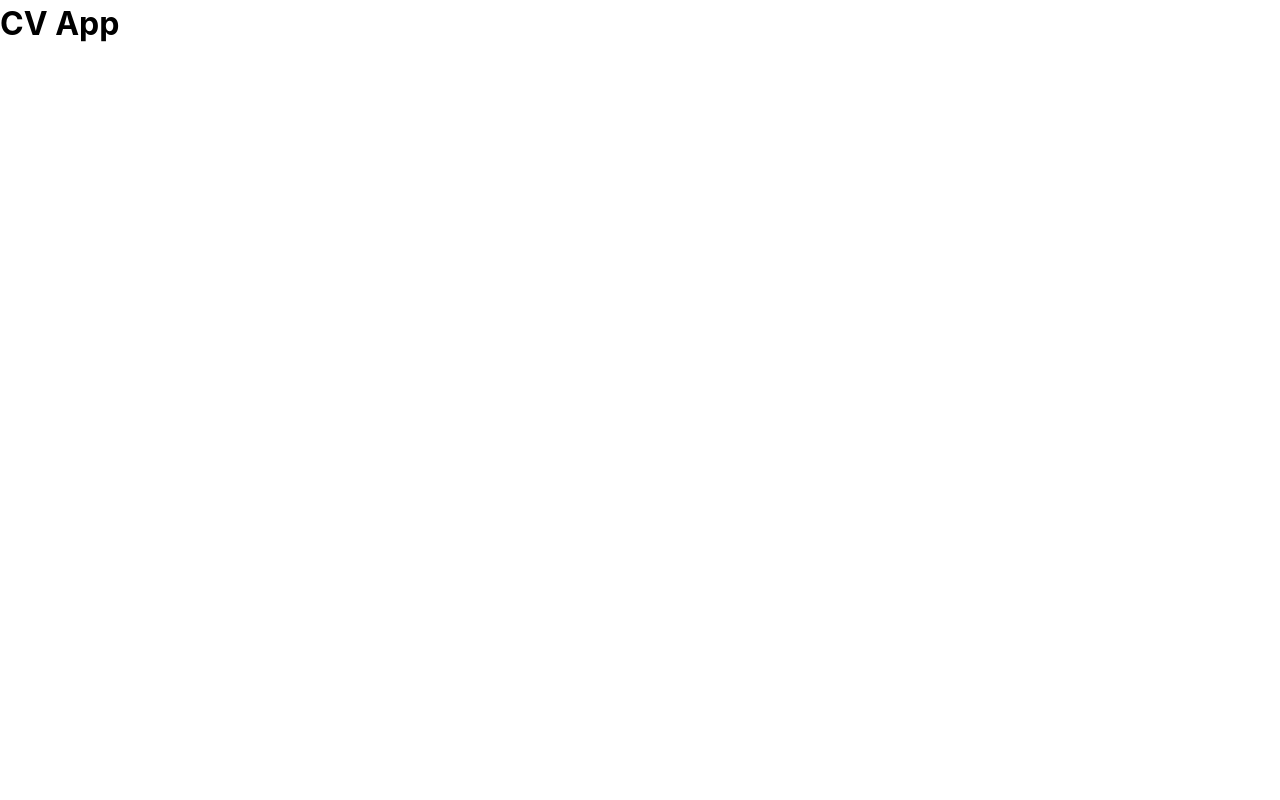
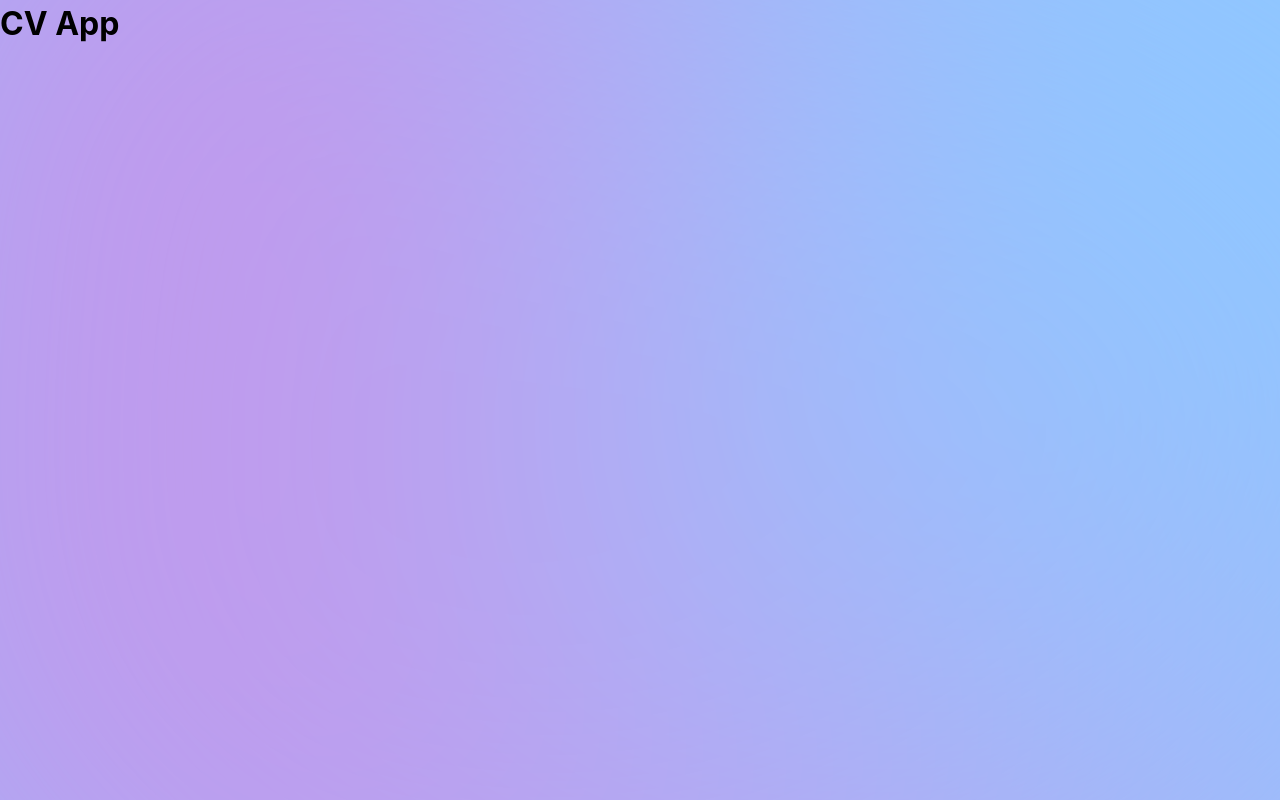
Before and after one commit to ClaraSmyth/cv-application, a React (Create React App) app: page / in a window 1280 px wide. Built offline with nearby package versions, Linux system fonts and the light colour scheme.

Commit message:
Added background svg

```diff
--- a/src/styles/index.scss
+++ b/src/styles/index.scss
@@ -1,11 +1,14 @@
 @use 'reset';
 
 body {
-    margin: 0;
     font-family: -apple-system, BlinkMacSystemFont, 'Segoe UI', 'Roboto', 'Oxygen', 'Ubuntu', 'Cantarell', 'Fira Sans',
         'Droid Sans', 'Helvetica Neue', sans-serif;
     -webkit-font-smoothing: antialiased;
     -moz-osx-font-smoothing: grayscale;
+    background: url(../assets/blurry-gradient-haikei.svg);
+    background-repeat: no-repeat;
+    background-position: center;
+    background-size: cover;
 }
 
 code {
```
Also changed, not shown: src/assets/blurry-gradient-haikei.svg (added).
